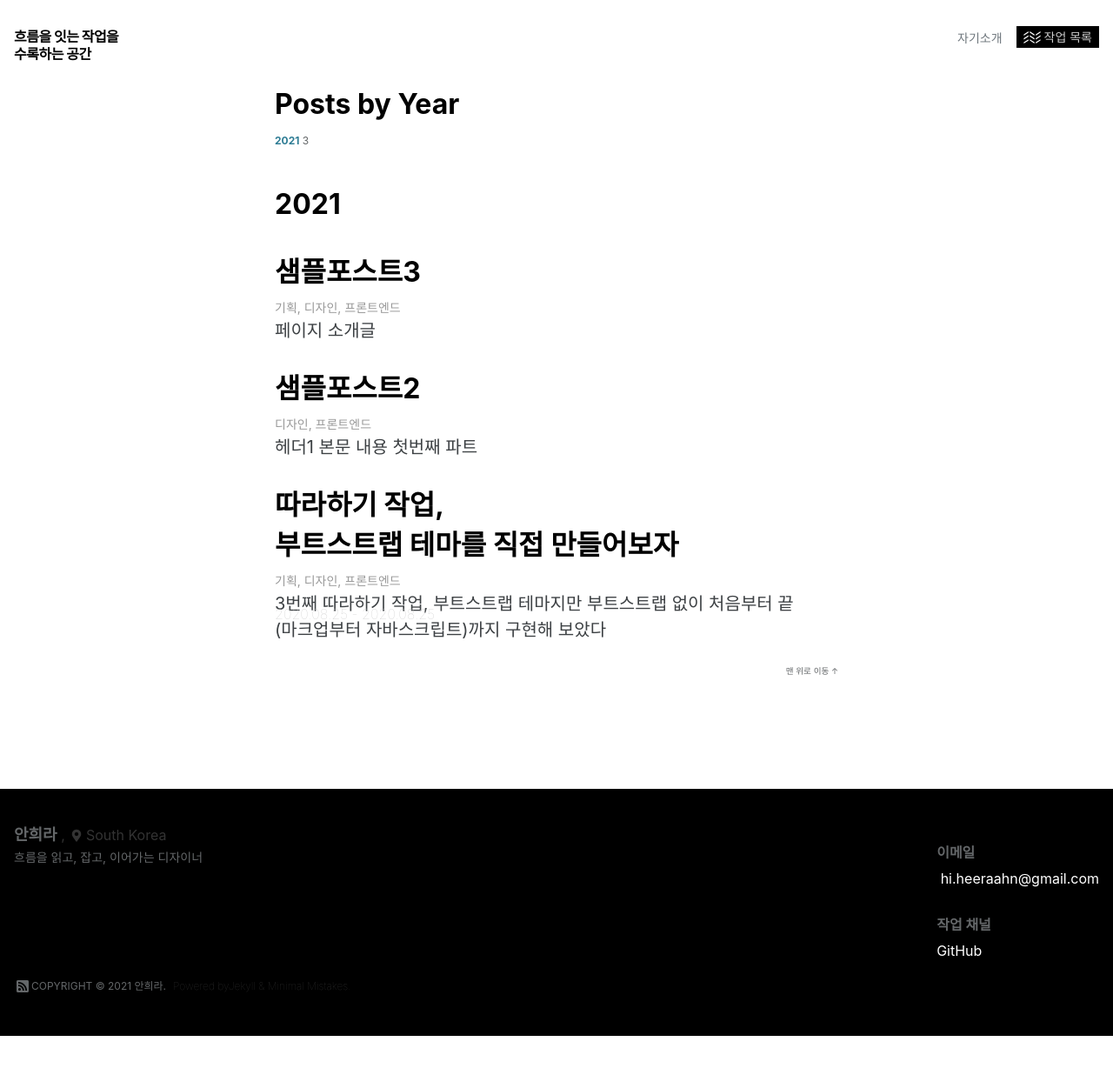
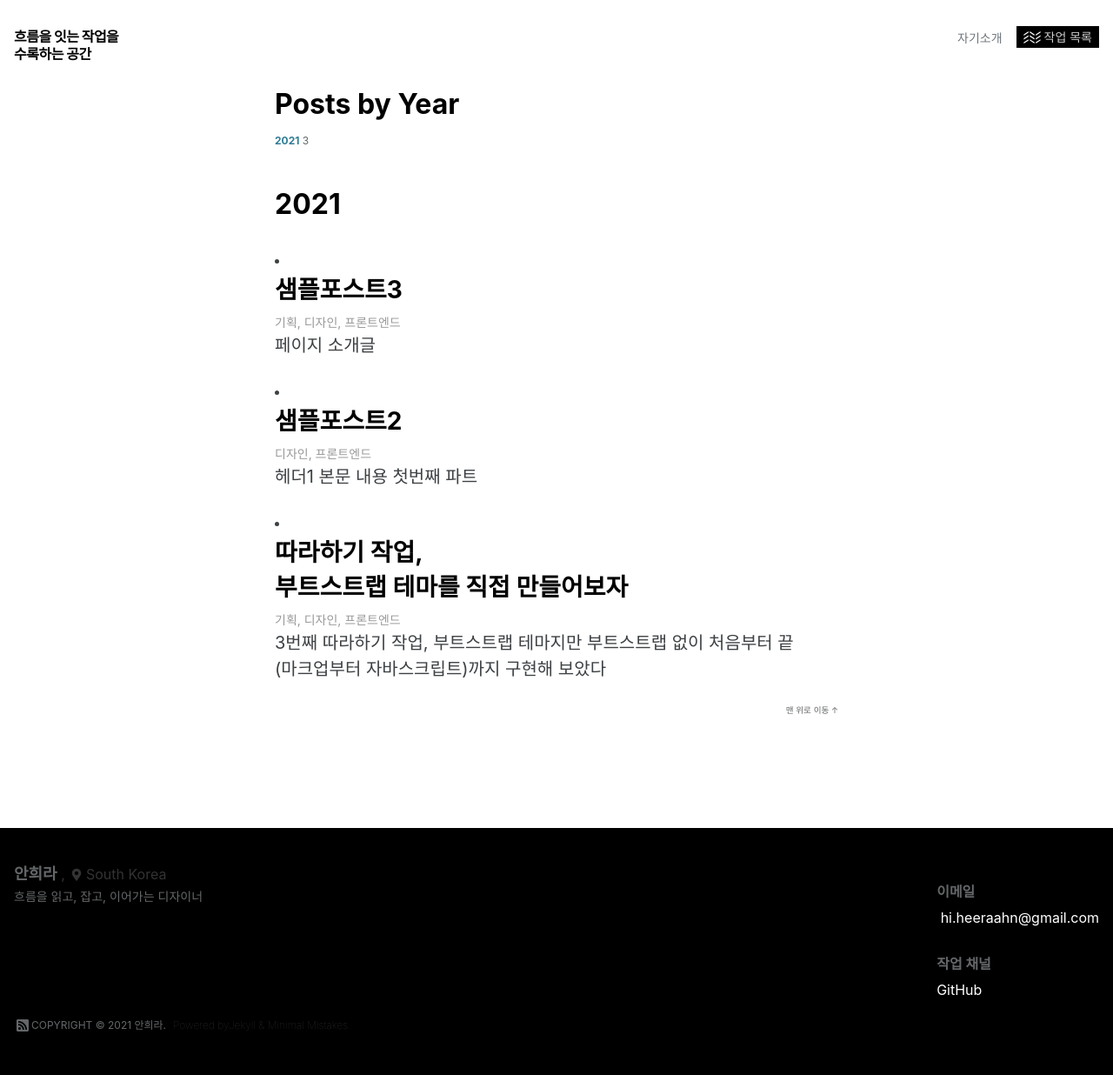
Before and after one commit to ridiahn/portfolio, a Jekyll site: the page built from _pages/year-archive.md, in a window 1280 px wide. Shown: the whole page at 87% size. Built offline with Jekyll 4.4.1, drawn with Linux system fonts in a browser that asks for light colours; cached includes are drawn as plain includes; some web fonts are replaced; before the commit the page ends 1191 px from its top, so only the background shows below that.

Commit message:
리스트 요소 시멘틱 태그로 변경 및 반영, 반영에따른 스타일 틀어짐 수정

```diff
--- a/_includes/archive-single.html
+++ b/_includes/archive-single.html
@@ -10,24 +10,26 @@
   {% assign title = post.title %}
 {% endif %}
 
-<div class="{{ include.type | default: 'list' }}__item">
-  <article class="archive__item" itemscope itemtype="https://schema.org/CreativeWork">
+<li class="{{ include.type | default: 'list' }}__item">
+  <!-- <div class="archive__item" itemscope itemtype="https://schema.org/CreativeWork"> -->
     {% if include.type == "grid" and teaser %}
-      <div class="archive__item-teaser">
+      <figure class="archive__item-teaser">
         <img src="{{ teaser | relative_url }}" alt="">
-      </div>
+      </figure>
     {% endif %}
-    <h2 class="archive__item-title no_toc" itemprop="headline">
-      {% if post.link %}
-        <a href="{{ post.link }}">{{ title }}</a> <a href="{{ post.url | relative_url }}" rel="permalink"><i class="fas fa-link" aria-hidden="true" title="permalink"></i><span class="sr-only">Permalink</span></a>
-      {% else %}
-        <a href="{{ post.url | relative_url }}" rel="permalink">{{ title }}</a>
-      {% endif %}
-    </h2>
+      <h3 class="archive__item-title no_toc" itemprop="headline">
+        {% if post.link %}
+          <a href="{{ post.link }}">{{ title }}</a> <a href="{{ post.url | relative_url }}" rel="permalink"><i class="fas fa-link" aria-hidden="true" title="permalink"></i><span class="sr-only">Permalink</span></a>
+        {% else %}
+          <a href="{{ post.url | relative_url }}" rel="permalink">{{ title }}</a>
+        {% endif %}
+      </h3>
     {% include page__workdate.html %}
     {% if post.tags.size > 0 %}
       <span class="tags"><strong class="hidden">{{ site.data.ui-text[site.locale].tags_label | default: "Tags:" }}</strong>{{ post.tags | sort | join: ", " }}</span>
     {% endif %}
-    {% if post.excerpt %}<p class="archive__item-excerpt" itemprop="description">{{ post.excerpt | markdownify | strip_html | truncate: 160 }}</p>{% endif %}
-  </article>
-</div>
+    {% if post.excerpt %}
+      <p class="archive__item-excerpt" itemprop="description">{{ post.excerpt | markdownify | strip_html | truncate: 160 }}</p>
+    {% endif %}
+  <!-- </div> -->
+</li>
```
Also changed, not shown: _layouts/home.html (+10 -6 lines), _sass/home.scss (added).
